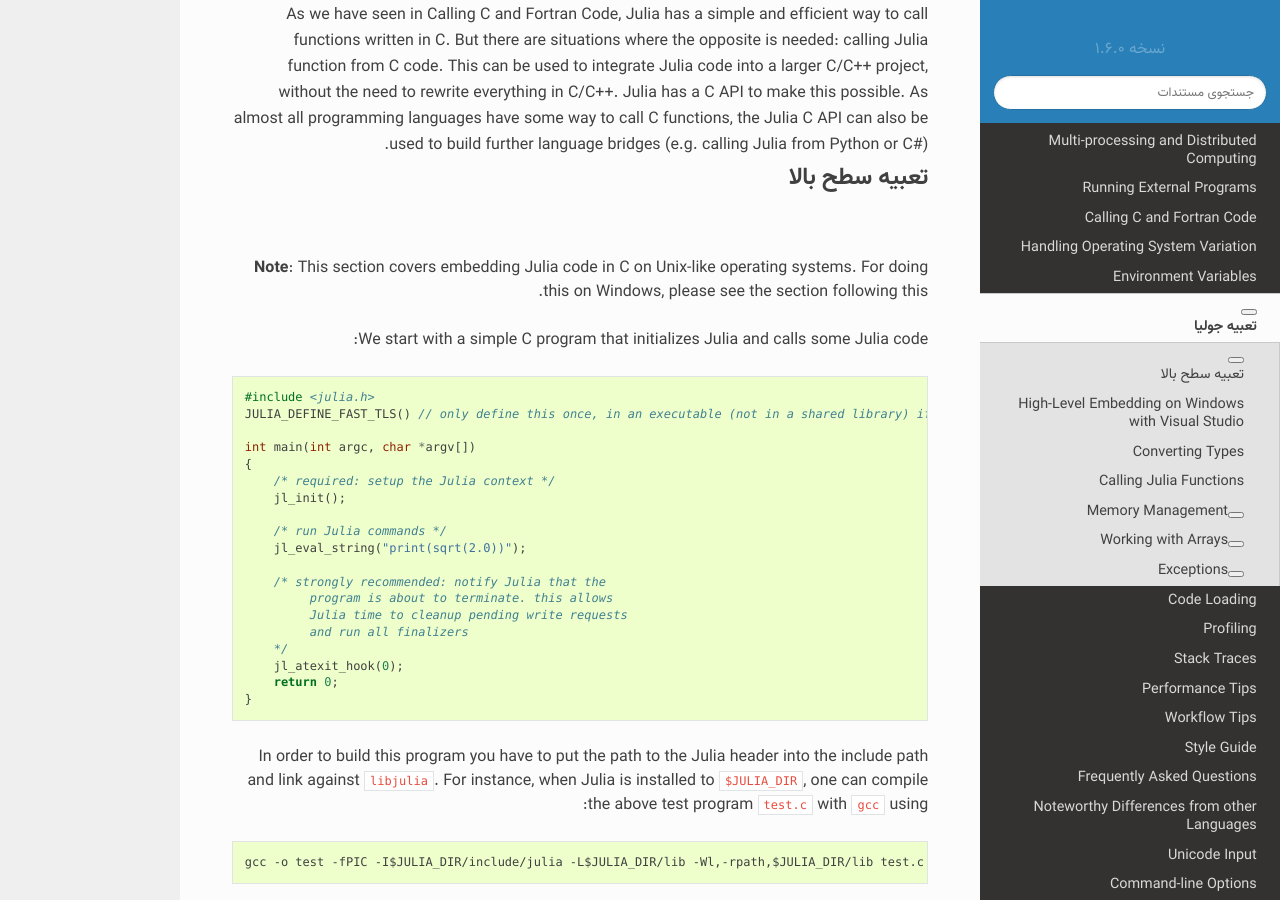
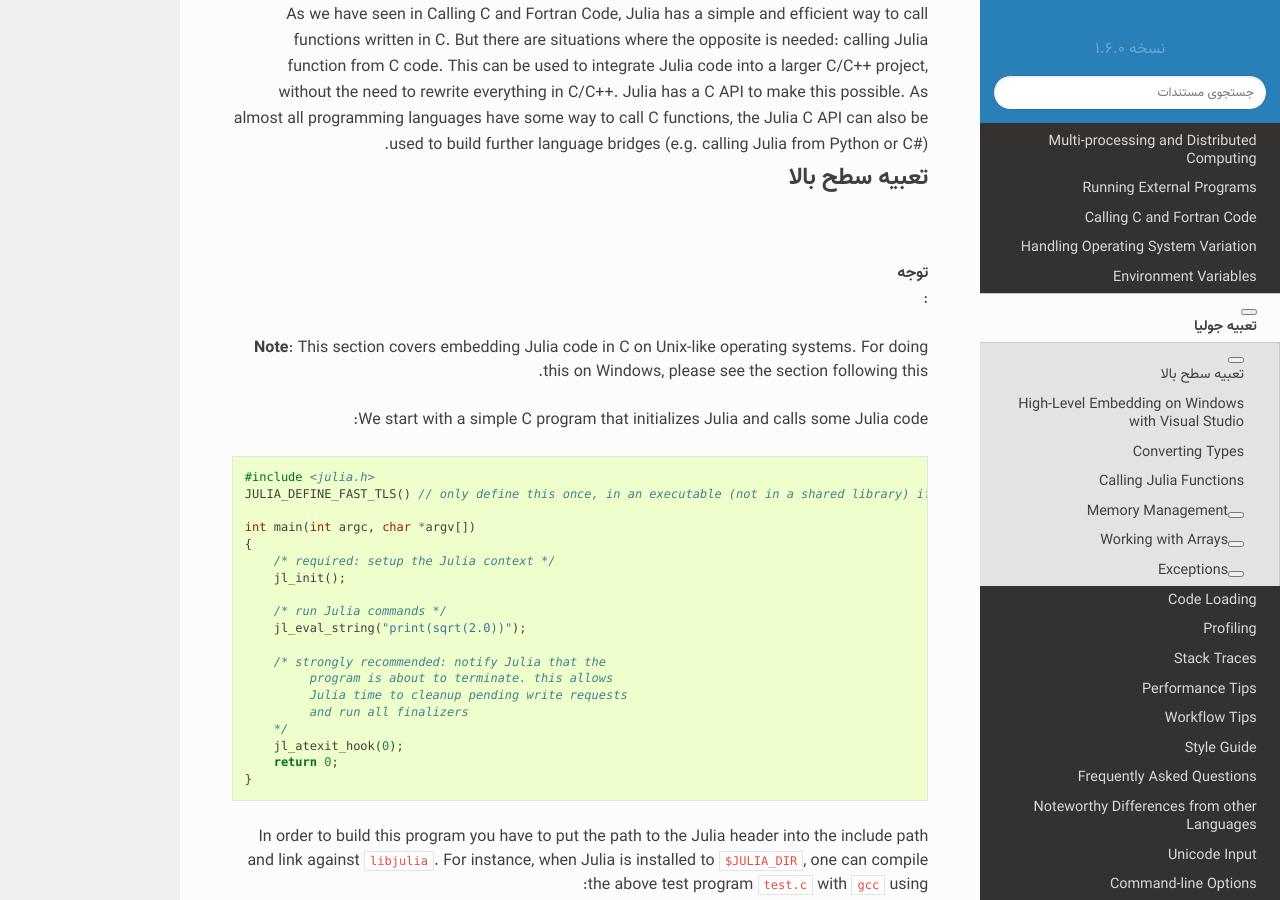
Before and after one commit to AppliedLinearAlgebra-Sharif/julia-docs, a Sphinx documentation site: the page built from docs/manual/embedding.md, in a window 1280 px wide and 900 px high, scrolled down 591 px. Built offline with Sphinx 7.4.7 and the Read the Docs theme 2.0.0, drawn with Linux system fonts in a browser that asks for light colours; pages that are not in the unit, such as notebooks, are missing from menus.

Commit message:
Update embedding.md

```diff
--- a/docs/manual/embedding.md
+++ b/docs/manual/embedding.md
@@ -18,6 +18,8 @@
 further language bridges (e.g. calling Julia from Python or C#).
 
 ## <div dir="rtl">  تعبیه سطح بالا  </div>
+
+__<div dir="rtl">  توجه  </div>__:
 
 __Note__: This section covers embedding Julia code in C on Unix-like operating systems. For doing
 this on Windows, please see the section following this.
```
